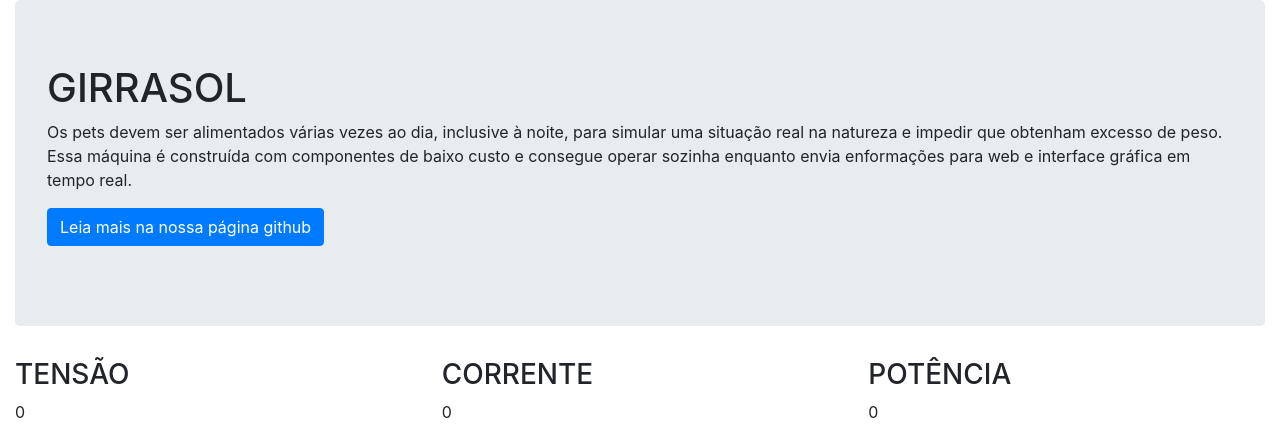
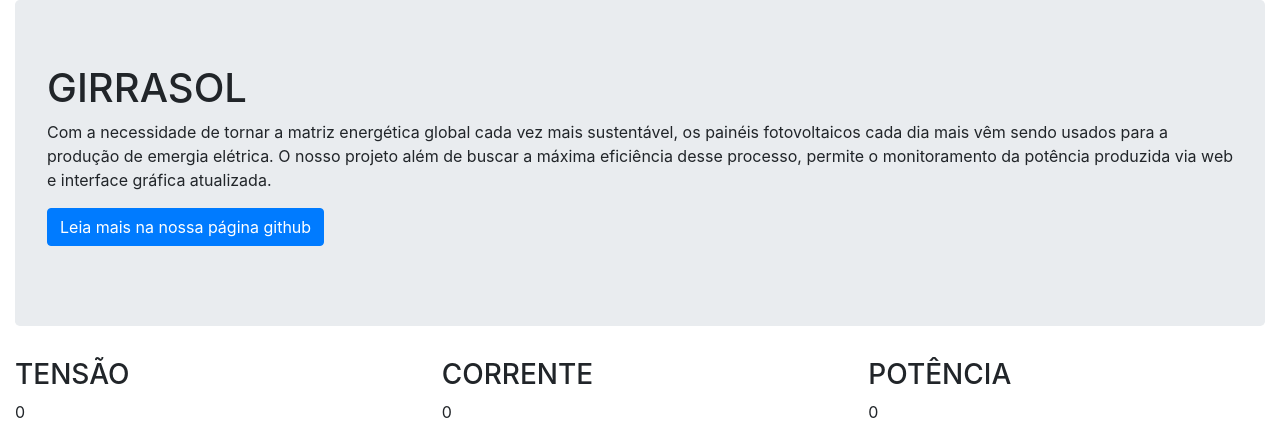
Before and after one commit to scarletalex/sunflower-engine, a Flask app: page / in a window 1280 px wide. Shown: the top 432 px of the page. Run offline with Flask 2, Linux system fonts and the light colour scheme; some libraries are stand-ins or nearby versions.

Commit message:
Update index.html

```diff
--- a/Web/templates/index.html
+++ b/Web/templates/index.html
@@ -47,8 +47,8 @@
                     GIRRASOL
                 </h1>
                 <p>
-                    Os pets devem ser alimentados várias vezes ao dia, inclusive à noite, para simular uma situação real na natureza e impedir que obtenham excesso de peso.
-                    Essa máquina é construída com componentes de baixo custo e consegue operar sozinha enquanto envia enformações para web e interface gráfica em tempo real.
+                    Com a necessidade de tornar a matriz energética global cada vez mais sustentável, os painéis fotovoltaicos cada dia mais vêm sendo usados para a produção de emergia elétrica.
+                    O nosso projeto além de buscar a máxima eficiência desse processo, permite o monitoramento da potência produzida via web e interface gráfica atualizada.
                 </p>
                 <p>
                     <a class="btn btn-primary btn-large" href="https://github.com/scarletalex/Girrasol"> Leia mais na nossa página github</a>
```
